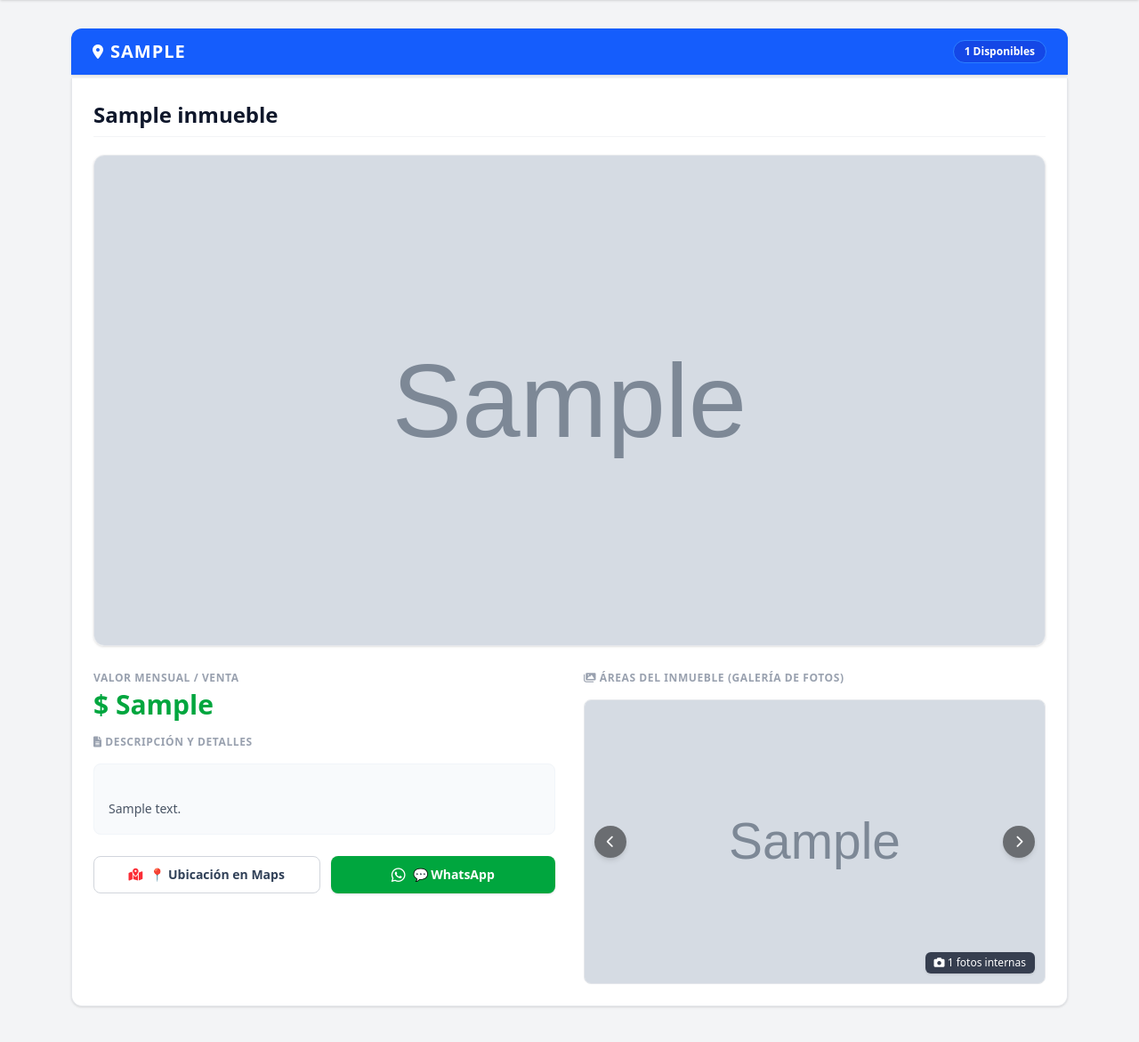
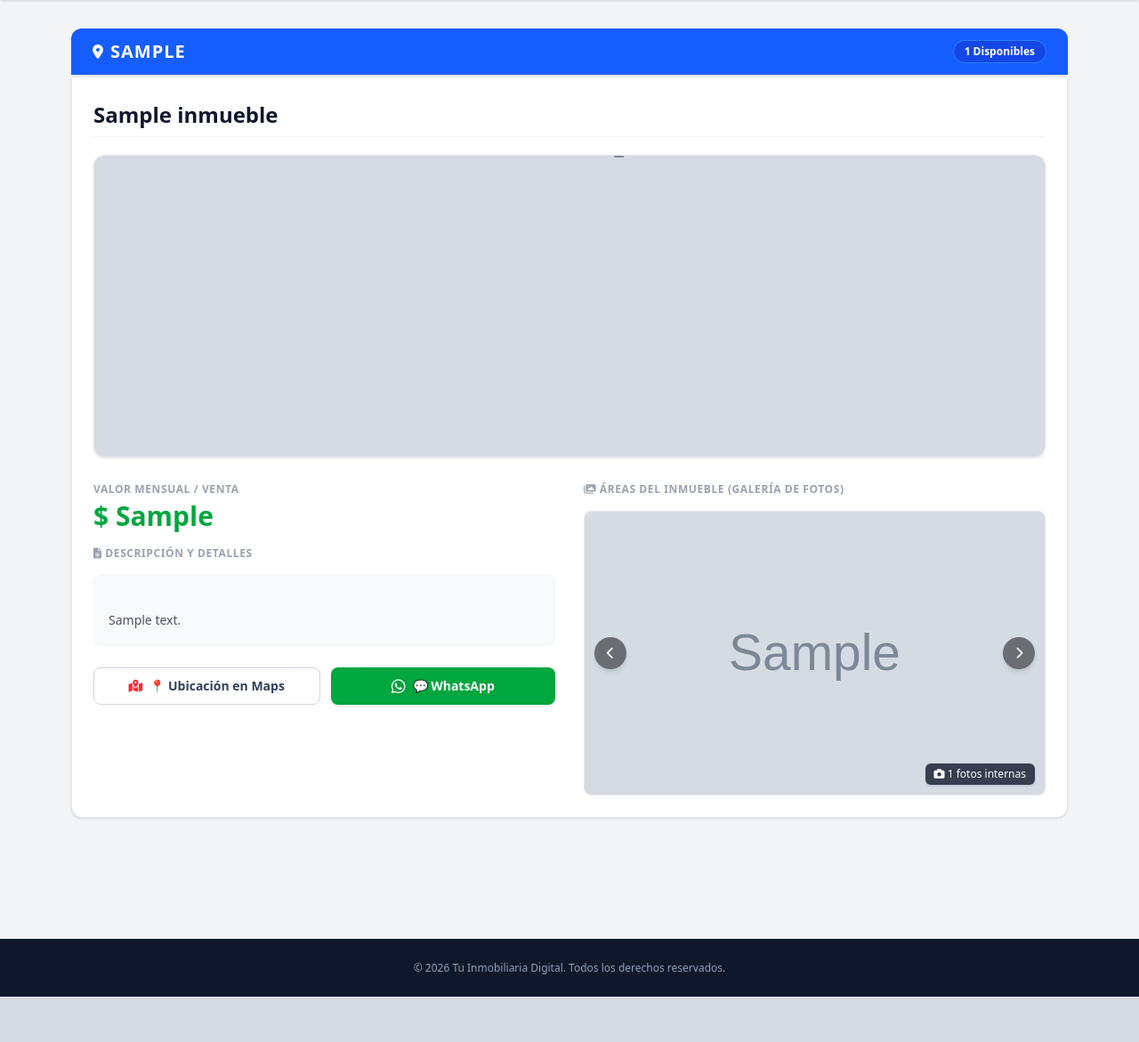
Before and after one commit to Ivan-Florez/mi-catalogo, a Flask app: page / in a window 1280 px wide. Shown: the part 108-1279 px from the top of the page at 89% size. After the commit the page ends 1228 px from the top, so only its background shows below. Run offline with Flask 3, Linux system fonts and the light colour scheme; tables that the repository leaves empty hold one stand-in row (values such as "Sample post"); grey boxes marked "Sample" are stand-in pictures; parts of the project's set-up code (start-up, migrations or seed data) failed here and were passed over.

Commit message:
Add files via upload

```diff
--- a/templates/index.html
+++ b/templates/index.html
@@ -4,6 +4,7 @@
     <meta charset="UTF-8">
     <meta name="viewport" content="width=device-width, initial-scale=1.0">
     <title>Catálogo Inmobiliario</title>
+    <!-- Tailwind CSS para diseño moderno -->
     <script src="https://cdn.jsdelivr.net/npm/@tailwindcss/browser@4"></script>
     <link rel="stylesheet" href="https://cdnjs.cloudflare.com/ajax/libs/font-awesome/6.0.0/css/all.min.css">
     <style>
@@ -14,11 +15,13 @@
 </head>
 <body class="bg-gray-100 text-gray-800 font-sans">
 
+    <!-- Encabezado -->
     <header class="bg-slate-900 text-white py-6 px-4 text-center shadow-sm">
         <h1 class="text-3xl font-bold tracking-tight">Catálogo de Inmuebles</h1>
         <p class="text-slate-400 mt-1 text-sm">Disponibles hoy mismo</p>
     </header>
 
+    <!-- Contenedor Principal -->
     <main class="max-w-6xl mx-auto px-4 py-8">
 
         {% if not sectores %}
@@ -29,7 +32,9 @@
         {% else %}
 
             {% for sector, inmuebles in sectores.items() %}
+                <!-- SEPARADOS POR SECTOR HACIA ABAJO -->
                 <section class="mb-14">
+                    <!-- Barra de Título del Sector -->
                     <div class="bg-blue-600 text-white px-6 py-3 rounded-t-xl flex items-center justify-between shadow-sm">
                         <div class="flex items-center space-x-2">
                             <i class="fa-solid fa-location-dot"></i>
@@ -40,21 +45,28 @@
                         </span>
                     </div>
 
+                    <!-- LISTA DE INMUEBLES EN ESTE SECTOR -->
                     <div class="space-y-6 mt-1">
                         {% for inm in inmuebles %}
+                            <!-- Bloque del Inmueble -->
                             <div class="bg-white border-x border-b border-gray-200 rounded-b-xl shadow-sm p-6 space-y-5">
 
+                                <!-- 1. TÍTULO DEL INMUEBLE (ANCHO COMPLETO) -->
                                 <div class="border-b border-gray-100 pb-2">
                                     <h3 class="text-2xl font-bold text-slate-900 leading-snug">{{ inm.titulo }}</h3>
                                 </div>
 
-                                <div class="w-full overflow-hidden border border-gray-200 rounded-xl shadow-sm">
-                                    <img src="/uploads/{{ inm.imagen_principal }}" alt="Fachada o Portada" class="w-full h-auto max-h-[550px] object-cover block mx-auto">
+                                <!-- 2. FOTO DE LA FACHADA O PORTADA (ENFOQUE EN LA PARTE INFERIOR) -->
+                                <div class="w-full h-[260px] md:h-[340px] overflow-hidden border border-gray-200 rounded-xl shadow-sm">
+                                    <img src="/uploads/{{ inm.imagen_principal }}" alt="Fachada o Portada" class="w-full h-full object-cover object-bottom block mx-auto">
                                 </div>
 
+                                <!-- 3. PARTE INFERIOR: DOS COLUMNAS -->
                                 <div class="grid grid-cols-1 md:grid-cols-2 gap-8 items-start pt-2">
 
+                                    <!-- COLUMNA IZQUIERDA: PRECIO, DETALLES Y BOTONES -->
                                     <div class="space-y-4">
+                                        <!-- Precio ubicado estratégicamente antes de la descripción -->
                                         <div>
                                             <span class="text-xs font-bold text-gray-400 uppercase tracking-wider block mb-1">Valor Mensual / Venta</span>
                                             <p class="text-3xl font-black text-green-600">$ {{ inm.precio }}</p>
@@ -64,10 +76,12 @@
                                             <i class="fa-solid fa-file-lines"></i> Descripción y Detalles
                                         </span>
 
+                                        <!-- Descripción -->
                                         <div class="text-gray-600 text-sm bg-slate-50 p-4 rounded-lg border border-slate-100 whitespace-pre-line leading-relaxed">
                                             {{ inm.descripcion }}
                                         </div>
 
+                                        <!-- Botones de Acción -->
                                         <div class="flex flex-col sm:flex-row gap-3 pt-2">
                                             {% if inm.google_maps %}
                                                 <a href="{{ inm.google_maps }}" target="_blank" class="flex-1 border border-gray-300 hover:bg-gray-50 text-slate-700 text-center py-2.5 rounded-lg text-sm font-bold transition-colors flex items-center justify-center gap-2">
@@ -81,14 +95,17 @@
                                         </div>
                                     </div>
 
+                                    <!-- COLUMNA DERECHA: CARRUSEL DE FOTOS DE ÁREAS INTERNAS -->
                                     <div class="space-y-4">
                                         <span class="text-xs font-bold text-gray-400 uppercase tracking-wider block">
                                             <i class="fa-solid fa-images"></i> Áreas del inmueble (Galería de fotos)
                                         </span>
 
                                         {% if inm.galeria %}
+                                            <!-- Contenedor Relativo para las flechas del carrusel -->
                                             <div class="relative group w-full h-[320px]">
 
+                                                <!-- Contenedor Deslizable -->
                                                 <div id="slider-{{ inm.id }}" class="w-full h-full flex overflow-x-auto snap-x snap-mandatory scroll-smooth no-scrollbar rounded-lg border border-gray-200 bg-gray-50">
                                                     {% for foto in inm.galeria %}
                                                         <div class="w-full h-full flex-shrink-0 snap-center">
@@ -97,14 +114,17 @@
                                                     {% endfor %}
                                                 </div>
 
+                                                <!-- Flecha Izquierda -->
                                                 <button onclick="scrollSlider('slider-{{ inm.id }}', 'izq')" class="absolute left-3 top-1/2 -translate-y-1/2 bg-black/50 hover:bg-black/75 text-white w-9 h-9 rounded-full flex items-center justify-center cursor-pointer transition-colors shadow-md z-10">
                                                     <i class="fa-solid fa-chevron-left text-sm"></i>
                                                 </button>
 
+                                                <!-- Flecha Derecha -->
                                                 <button onclick="scrollSlider('slider-{{ inm.id }}', 'der')" class="absolute right-3 top-1/2 -translate-y-1/2 bg-black/50 hover:bg-black/75 text-white w-9 h-9 rounded-full flex items-center justify-center cursor-pointer transition-colors shadow-md z-10">
                                                     <i class="fa-solid fa-chevron-right text-sm"></i>
                                                 </button>
 
+                                                <!-- Indicador de cantidad de fotos -->
                                                 <span class="absolute bottom-3 right-3 bg-slate-900/80 text-white text-xs px-2.5 py-1 rounded-md font-medium z-10 shadow-sm">
                                                     <i class="fa-solid fa-camera"></i> {{ inm.galeria|length }} fotos internas
                                                 </span>
@@ -118,7 +138,9 @@
                                         {% endif %}
                                     </div>
 
-                                </div> </div> {% endfor %}
+                                </div> <!-- Cierre de la rejilla inferior -->
+                            </div> <!-- Cierre del bloque del inmueble -->
+                        {% endfor %}
                     </div>
                 </section>
             {% endfor %}
@@ -131,6 +153,7 @@
         © 2026 Tu Inmobiliaria Digital. Todos los derechos reservados.
     </footer>
 
+    <!-- FUNCIÓN JAVASCRIPT PARA EL DESPLAZAMIENTO -->
     <script>
         function scrollSlider(sliderId, direccion) {
             const slider = document.getElementById(sliderId);
```
